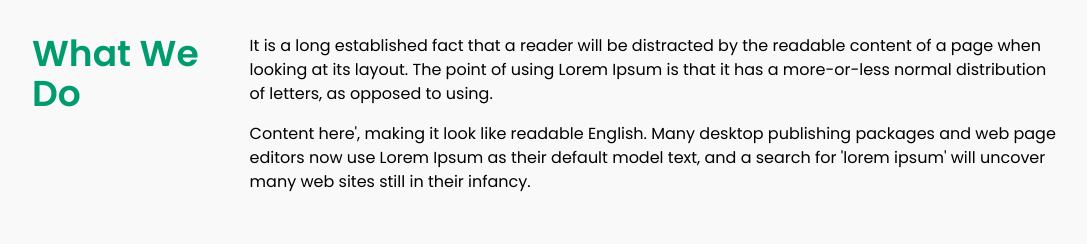
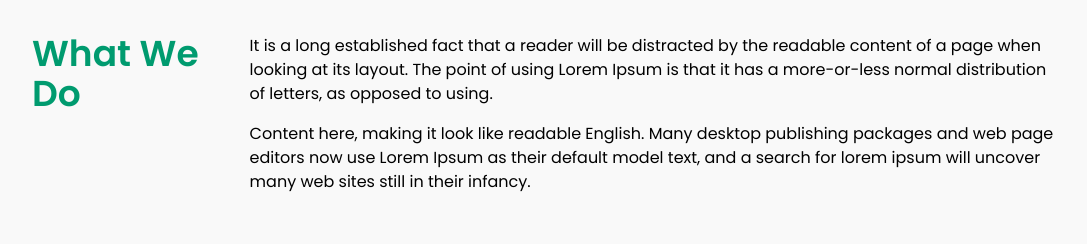
Before and after one commit to Aseem5047/dignity, a Next.js app: page /about in a window 1280 px wide. Shown: the part 940-1184 px from the top of the page, without its empty margins (96-1183 px from the left). Built offline with nearby package versions, Linux system fonts and the light colour scheme.

Commit message:
resolved layout issues

```diff
--- a/components/shared/Banner/WhatWeDo.tsx
+++ b/components/shared/Banner/WhatWeDo.tsx
@@ -16,10 +16,10 @@ const WhatWeDo = () => {
 						distribution of letters, as opposed to using.
 					</span>
 					<span>
-						Content here', making it look like readable English. Many desktop
+						Content here, making it look like readable English. Many desktop
 						publishing packages and web page editors now use Lorem Ipsum as
-						their default model text, and a search for 'lorem ipsum' will
-						uncover many web sites still in their infancy.{" "}
+						their default model text, and a search for lorem ipsum will uncover
+						many web sites still in their infancy.
 					</span>
 				</div>
 			</div>
--- a/components/shared/Forms/GetInTouchBtn.tsx
+++ b/components/shared/Forms/GetInTouchBtn.tsx
@@ -89,10 +89,10 @@ const GetInTouchBtn = () => {
 				<DialogContent className="bg-white p-6 rounded-md">
 					<DialogHeader className="flex flex-col items-center justify-center gap-5 py-5">
 						<DialogTitle className="text-center text-xl text-primary">
-							Let's Discuss Your Project
+							Let&apos;s Discuss Your Project
 						</DialogTitle>
 						<DialogDescription className="text-center text-gray-1">
-							We're excited to start soon!
+							We&apos;re excited to start soon!
 						</DialogDescription>
 					</DialogHeader>
 					<Form {...form}>
```
